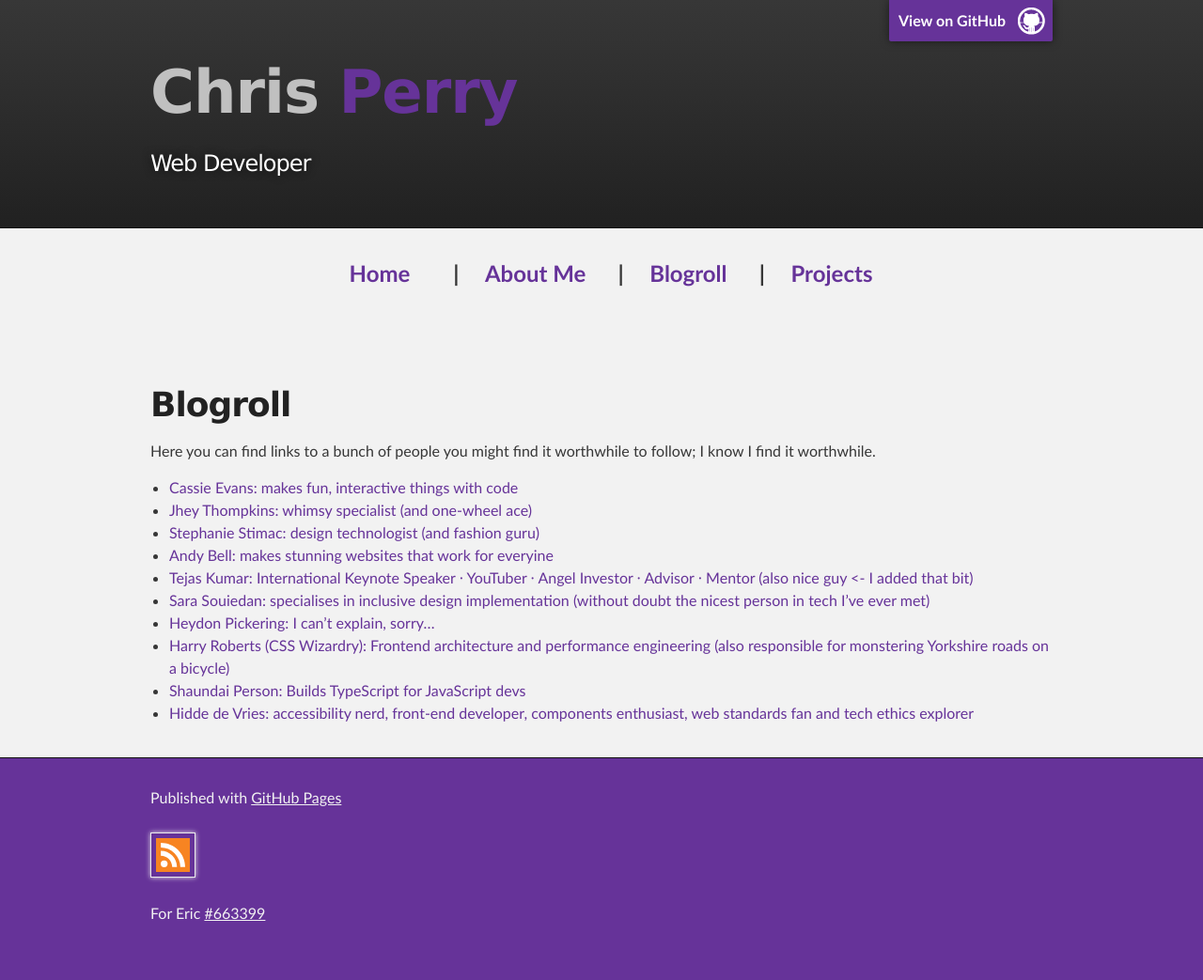
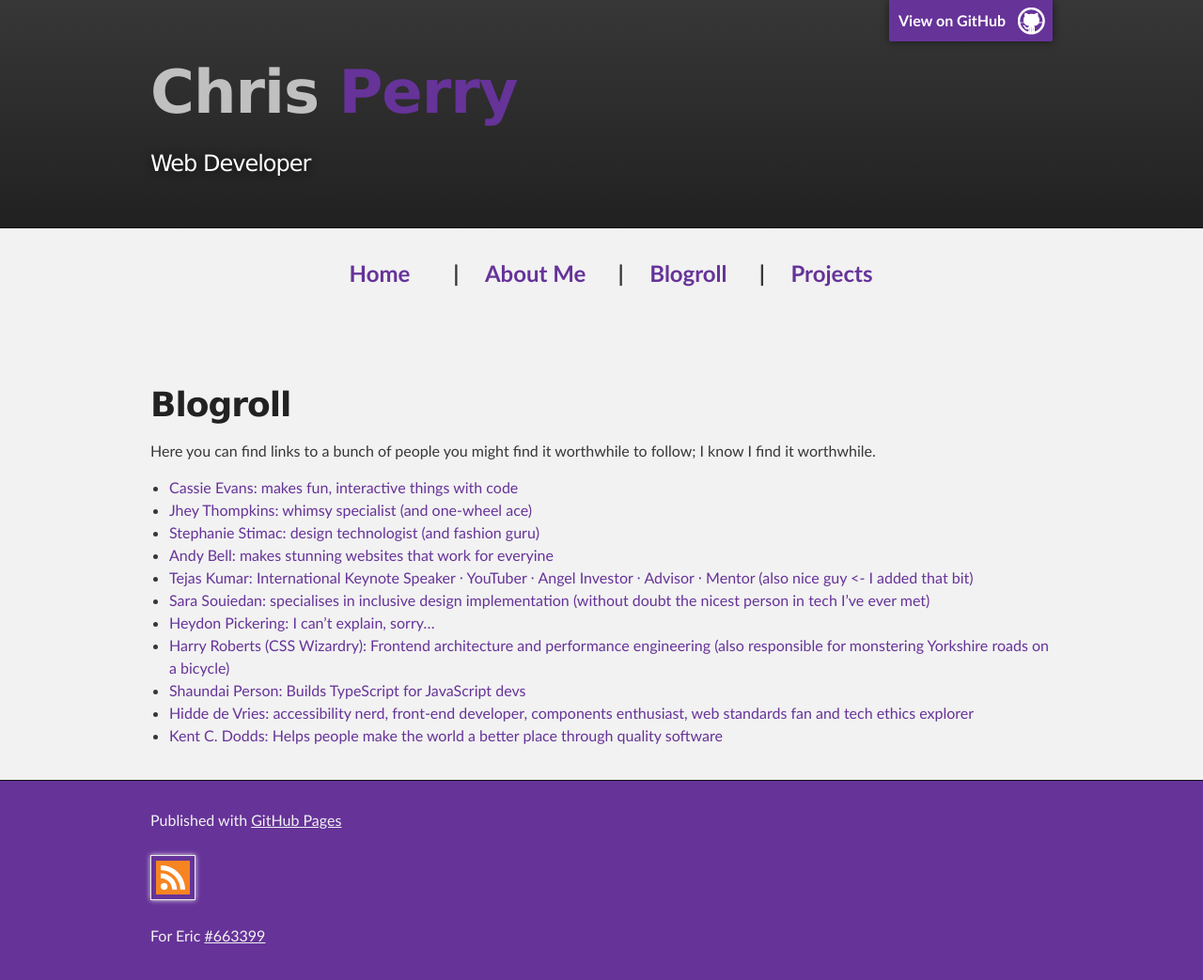
Before and after one commit to christopherallanperry/christopherallanperry.github.io, a Jekyll site: the page built from blogroll.md, in a window 1280 px wide. Shown: the whole page at 94% size. Built offline with Jekyll 4.4.1, drawn with Linux system fonts in a browser that asks for light colours; before the commit the page ends 1019 px from its top, so only the background shows below that.

Commit message:
Added Kent C. Dodds

```diff
--- a/blogroll.md
+++ b/blogroll.md
@@ -15,3 +15,4 @@ Here you can find links to a bunch of people you might find it worthwhile to fol
 - [Harry Roberts (CSS Wizardry): Frontend architecture and performance engineering (also responsible for monstering Yorkshire roads on a bicycle)](https://csswizardry.com/)
 - [Shaundai Person: Builds TypeScript for JavaScript devs](https://dev.to/shaundai)
 - [Hidde de Vries: accessibility nerd, front-end developer, components enthusiast, web standards fan and tech ethics explorer](https://hidde.blog/)
+- [Kent C. Dodds: Helps people make the world a better place through quality software](https://kentcdodds.com/)
```
